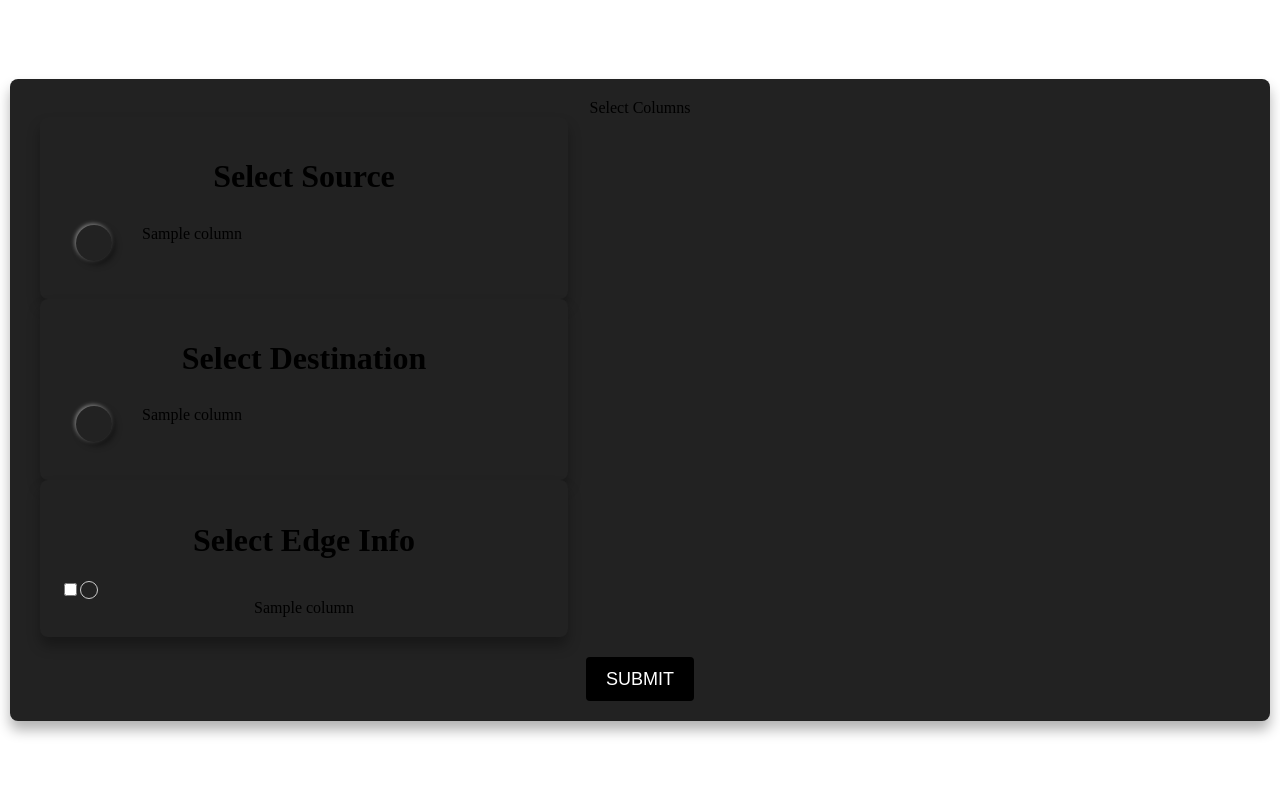
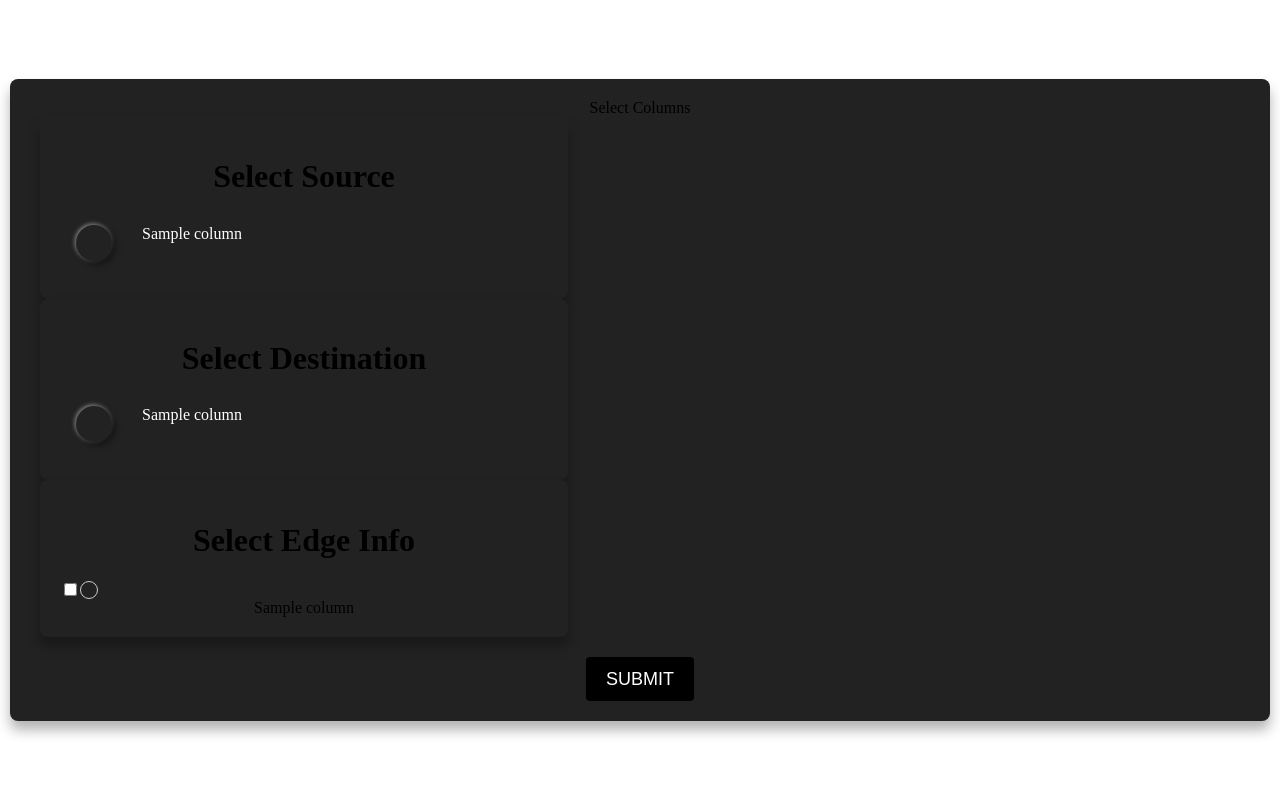
Before and after one commit to JaskaranSingh-01/Core-Topology, a Flask app: template templates/select_columns.html in a window 1280 px wide. Run offline with Flask 2, Linux system fonts and the light colour scheme; the template is opened without the code that fills it: most values are stand-ins (such as "Sample title", 1, 10 or a date in 2020); parts of the project's set-up code (start-up, migrations or seed data) failed here and were passed over.

Commit message:
Update select_columns.html

```diff
--- a/templates/select_columns.html
+++ b/templates/select_columns.html
@@ -28,6 +28,7 @@
             padding: 20px;
             box-shadow: 0px 9px 13px 0px rgba(0, 0, 0, 0.3);
             transform: scale(1);
+
         }
 
         .hidden {
@@ -36,6 +37,7 @@
 
         .radio-input .label input {
             display: none;
+
         }
 
         .radio-input {
@@ -43,10 +45,12 @@
             gap: 20px;
             padding: 0.5rem 1rem;
             flex-wrap: wrap;
+            color: white;
         }
 
         .radio-input .label {
             display: flex;
+
         }
 
         .radio-input .label .check {
@@ -61,6 +65,7 @@
             border: 3px solid transparent;
             box-shadow: 3px 3px 6px rgba(0, 0, 0, 0.5),
                 -1px -1px 4px rgba(255, 255, 255, 0.5);
+
         }
 
         .radio-input .label input:checked+.check {
@@ -69,6 +74,7 @@
                 inset 3px 3px 6px rgba(0, 0, 0, 0.5),
                 inset -1px -1px 4px rgba(255, 255, 255, 0.5);
             transform: scale(1.1);
+
         }
 
         /* Dark Mode Styles */
@@ -100,6 +106,7 @@
             width: 45%;
             background-color: inherit;
             border: none;
+
         }
 
         .form-control input {
@@ -213,9 +220,18 @@
             background-color: var(--background-color);
             color: var(--text-color);
         }
+        .form-wrapper {
+            display: flex;
+            justify-content: center;
+            align-items: center;
+            height: 100%;
+            width: 100%;
+        }
+
     </style>
 </head>
 <body>
+    <div class="form-wrapper">
 
     <div class="container">
         <span class="menu-trigger">
@@ -286,5 +302,6 @@
             </span>
         </span>
     </div>
+</div>
 </body>
 </html>
```
